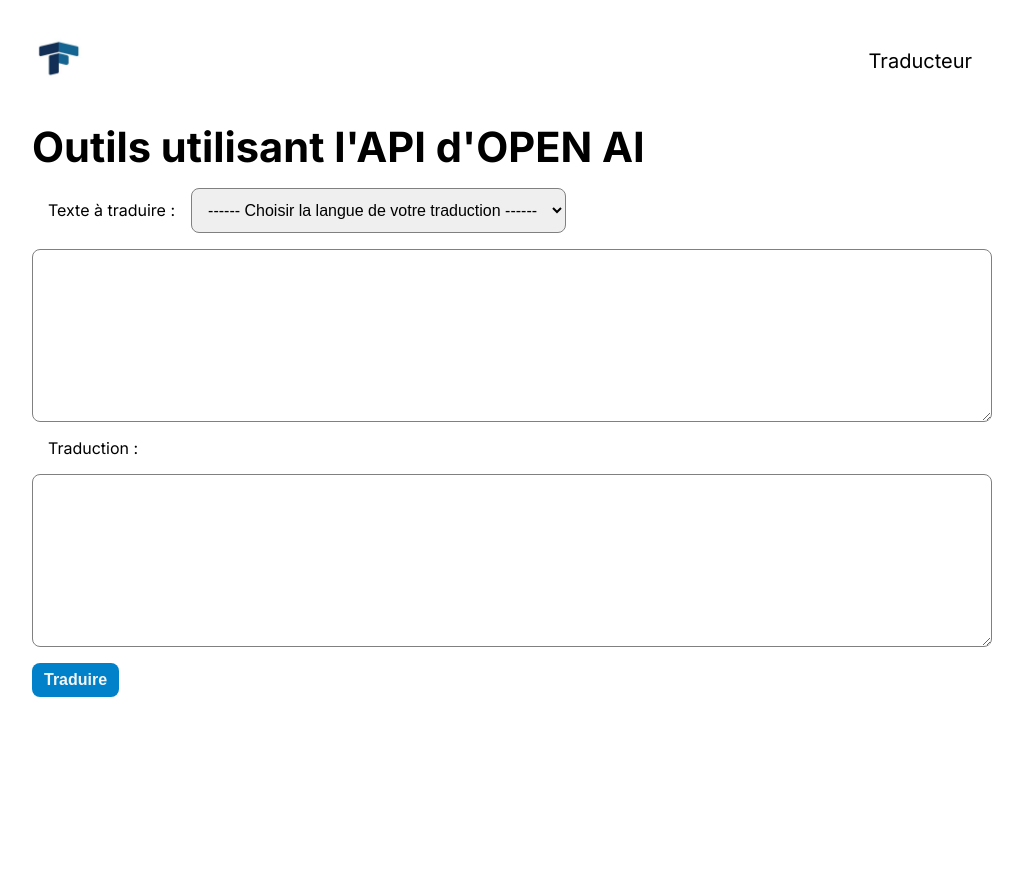
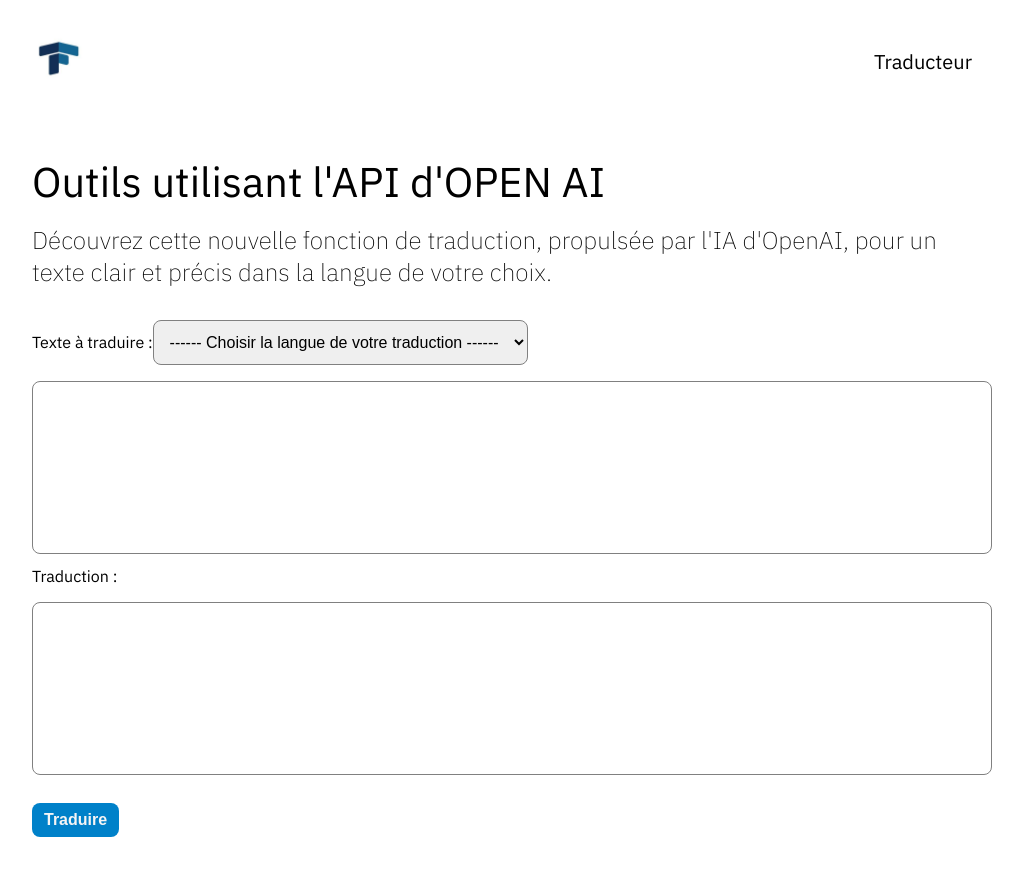
Before and after one commit to christophem38/data-factory-next, a Next.js app: page /acceuil in a window 1280 px wide. Shown: the top 876 px of the page, without its empty margins (128-1151 px from the left). Before the commit the page ends 800 px from the top, so only its background shows below. Built offline with nearby package versions, Linux system fonts and the light colour scheme.

Commit message:
styles and refactoring

```diff
--- /dev/null
+++ b/src/app/fonts.js
@@ -0,0 +1,20 @@
+import {
+  IBM_Plex_Sans_Condensed,
+  IBM_Plex_Sans,
+  Playfair_Display
+} from "next/font/google";
+
+export const ibm_plex_sans_c = IBM_Plex_Sans_Condensed({
+  subsets: ["latin"],
+  weight: ["100", "200", "300", "400", "500", "600", "700"],
+});
+
+export const ibm_plex_s = IBM_Plex_Sans({
+  subsets: ["latin"],
+  weight: ["100", "200", "300", "400", "500", "600", "700"],
+});
+
+export const playfair = Playfair_Display({
+  subsets: ["latin"],
+  weight: ["400", "500", "600", "700", "800", "900"]
+})
--- a/src/app/layout.tsx
+++ b/src/app/layout.tsx
@@ -1,9 +1,7 @@
 import Navbar from '@/components/Navbar/Navbar'
 import './globals.css'
 import type { Metadata } from 'next'
-import { Inter } from 'next/font/google'
-
-const inter = Inter({ subsets: ['latin'] })
+import {ibm_plex_s} from './fonts'
 
 export const metadata: Metadata = {
   title: 'Data Factory AI Tools - Test Server',
@@ -17,7 +15,7 @@ export default function RootLayout({
 }) {
   return (
     <html lang="en">
-      <body className={inter.className}>
+      <body className={ibm_plex_s.className}>
         <Navbar/>
         {children}
       </body>
--- a/src/components/Header/Header.jsx
+++ b/src/components/Header/Header.jsx
@@ -6,6 +6,7 @@ export default function Header() {
     <div className={styles.header}>
       <div className={styles.title}>
         <h1>Outils utilisant l&apos;API d&apos;OPEN AI</h1>
+        <h3>Découvrez cette nouvelle fonction de traduction, propulsée par l&apos;IA d&apos;OpenAI, pour un texte clair et précis dans la langue de votre choix.</h3>
       </div>
     </div>
   );
--- a/src/components/Header/header.module.css
+++ b/src/components/Header/header.module.css
@@ -1,6 +1,17 @@
 .header {
   width: 75%;
   margin-left: 12.5%;
+  margin-top: 2rem;
+}
+.header h1,
+.header h3 {
+  margin-bottom: 1rem;
+}
+.header h1 {
+  font-weight: 400;
+}
+.header h3 {
+  font-weight: 200;
 }
 
 .title {
--- a/src/components/Header/header.module.scss
+++ b/src/components/Header/header.module.scss
@@ -1,6 +1,20 @@
 .header {
   width: 75%;
   margin-left: 12.5%;
+  margin-top: 2rem;
+  h1,
+  h3 {
+    margin-bottom: 1rem;
+  }
+
+ h1 {
+  font-weight: 400;
+ }
+
+
+  h3 {
+  font-weight: 200;
+  }
 }
 
 .title {
--- a/src/components/Translate/Translate.jsx
+++ b/src/components/Translate/Translate.jsx
@@ -39,9 +39,11 @@ export default function Translate() {
   const [request, setRequest] = useState("");
   const [targetLang, setTargetLang] = useState("eng");
   const handleSubmit = async (e) => {
+    const data = { query: request, to: targetLang, user: 1 };
     e.preventDefault()
+    e.target.querySelector('select').value = ''
     setLoadUI('flex');
-    const data = { query: request, to: targetLang, user: 1 };
+
     try {
       const resp = await fetch(
         process.env["NEXT_PUBLIC_BACKEND_URL"].concat("/api/Translations/"),
--- a/src/components/Translate/translate.module.css
+++ b/src/components/Translate/translate.module.css
@@ -39,19 +39,19 @@
   outline: none;
   border: 1px solid grey;
   padding: 0.65rem;
-}
-.container .select-container {
-  margin: 1rem 0;
+  resize: none;
+  margin-bottom: 0.75rem;
 }
 .container .select-container select {
   padding: 0.75rem;
+  margin: 1rem 0;
   border: 1px solid grey;
   border-radius: clamp(0.5rem, 0.3vw, 0.75rem);
   font-size: clamp(0.75rem, 2vw, 1rem);
 }
 .container label {
   height: fit-content;
-  margin: 1rem;
+  padding-bottom: 1rem;
 }
 .container button {
   margin-right: 1rem;
--- a/src/components/Translate/translate.module.scss
+++ b/src/components/Translate/translate.module.scss
@@ -36,13 +36,15 @@
       outline: none;
       border: 1px solid grey;
       padding: 0.65rem;
+      resize: none;
+      margin-bottom: 0.75rem;
     }
   }
 
   .select-container {
-    margin: 1rem 0;
     select {
       padding: 0.75rem;
+      margin: 1rem 0;
       border: 1px solid grey;
       border-radius: clamp(0.5rem, 0.3vw, 0.75rem);
       font-size: clamp(0.75rem, 2vw, 1rem);
@@ -51,7 +53,7 @@
 
   label {
     height: fit-content;
-    margin: 1rem;
+    padding-bottom: 1rem;
   }
 
   button {
```
Also changed, not shown: 2 other files (tests, documents, lock files or other folders).
